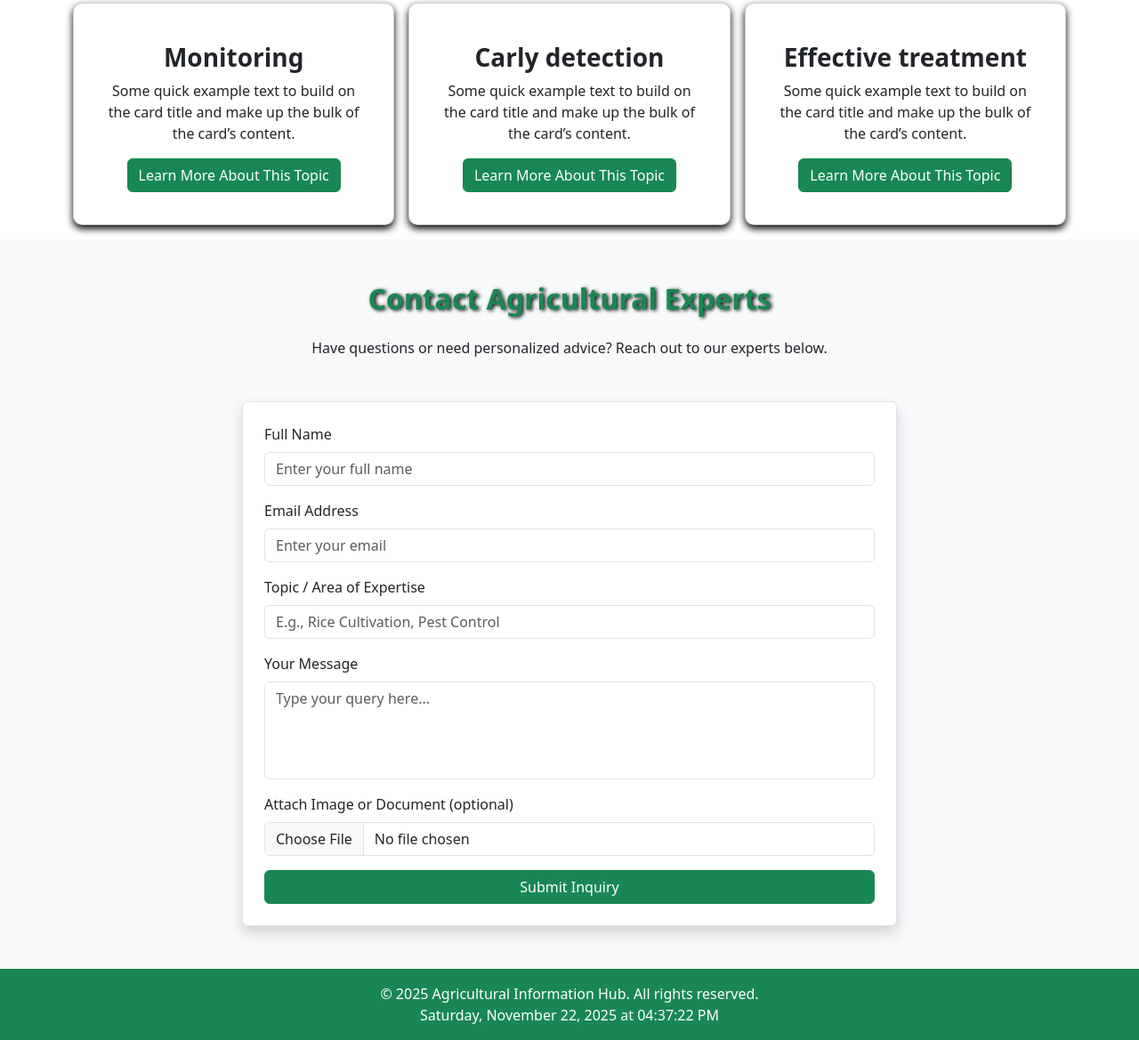
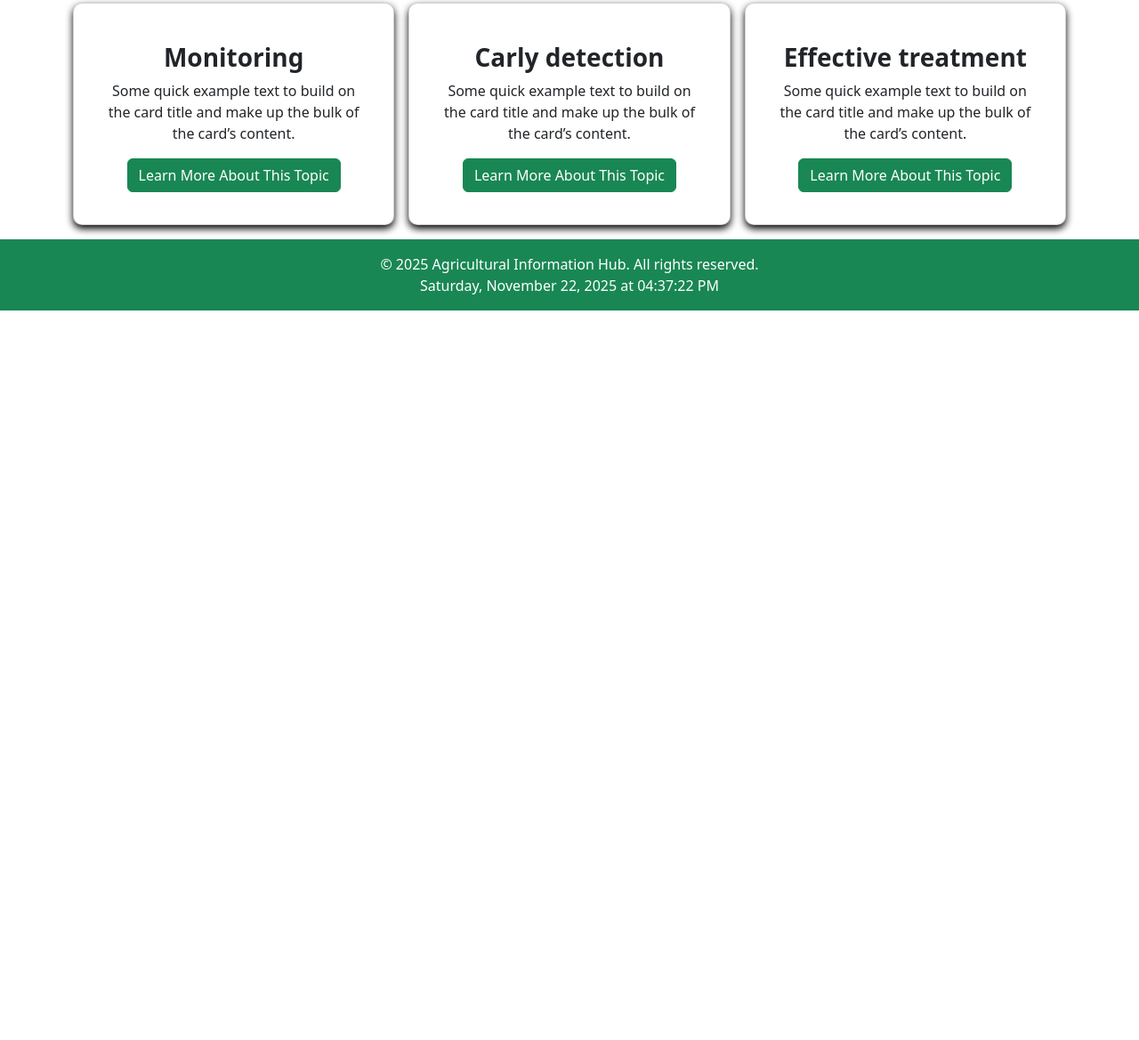
Before and after one commit to abusayed09/agriculture-hub, a plain HTML site: page index.html in a window 1280 px wide. Shown: the part 3542-4711 px from the top of the page at 89% size. After the commit the page ends 3891 px from the top, so only its background shows below. Drawn offline with nearby package versions, Linux system fonts and the light colour scheme.

Commit message:
Update code

```diff
--- a/index.html
+++ b/index.html
@@ -297,41 +297,6 @@
     </section>
 
 
-  <section id="contact" class="contact py-5 bg-light ">
-    <div class="container">
-      <h2 class="text-center mb-4 fw-bold text-success">Contact Agricultural Experts</h2>
-      <p class="text-center mb-5">Have questions or need personalized advice? Reach out to our experts below.</p>
-      <div class="row justify-content-center">
-        <div class="col-md-8">
-          <form class="p-4 border rounded shadow bg-white">
-            <div class="mb-3">
-              <label for="name" class="form-label">Full Name</label>
-              <input type="text" class="form-control" id="name" placeholder="Enter your full name" required>
-            </div>
-            <div class="mb-3">
-              <label for="email" class="form-label">Email Address</label>
-              <input type="email" class="form-control" id="email" placeholder="Enter your email" required>
-            </div>
-            <div class="mb-3">
-              <label for="topic" class="form-label">Topic / Area of Expertise</label>
-              <input type="text" class="form-control" id="topic" placeholder="E.g., Rice Cultivation, Pest Control">
-            </div>
-            <div class="mb-3">
-              <label for="message" class="form-label">Your Message</label>
-              <textarea class="form-control" id="message" rows="4" placeholder="Type your query here..." required></textarea>
-            </div>
-            <div class="mb-3">
-              <label for="attachment" class="form-label">Attach Image or Document (optional)</label>
-              <input type="file" class="form-control" id="attachment">
-            </div>
-            <button type="submit" class="btn btn-success w-100">Submit Inquiry</button>
-          </form>
-        </div>
-      </div>
-    </div>
-  </section>
-
-
  <footer class="bg-success text-white text-center py-3">
       <p class="mb-0">
         © 2025 Agricultural Information Hub. All rights reserved.
```
